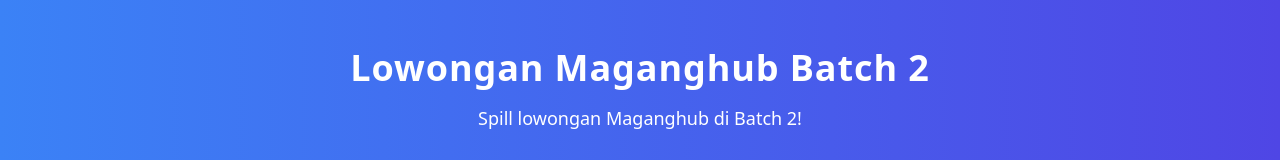
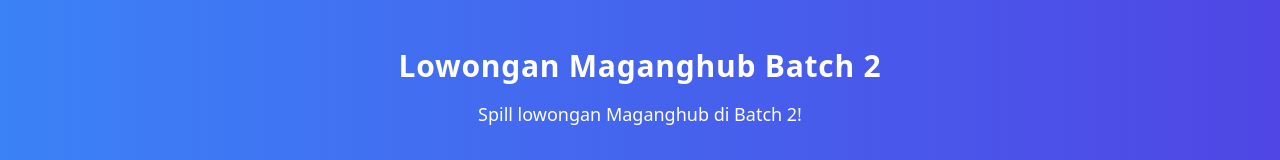
Before and after one commit to Mahdavikiaz/maganghub-tracker, a React (Vite) app: page / in a window 1280 px wide. Shown: the top 160 px of the page. Built offline with nearby package versions, Linux system fonts and the light colour scheme; no server answers.

Commit message:
Update App.jsx

```diff
--- a/src/App.jsx
+++ b/src/App.jsx
@@ -6,7 +6,7 @@
     <div className="min-h-screen bg-gray-100">
       {/* Header Section */}
       <header className="bg-gradient-to-r from-blue-500 to-indigo-600 py-12 mb-8 shadow-lg text-center text-white">
-        <h1 className="text-4xl font-bold tracking-wide mb-4">
+        <h1 className="text-3xl font-bold tracking-wide mb-4">
           Lowongan Maganghub Batch 2
         </h1>
         <p className="text-lg">Spill lowongan Maganghub di Batch 2!</p>
```
